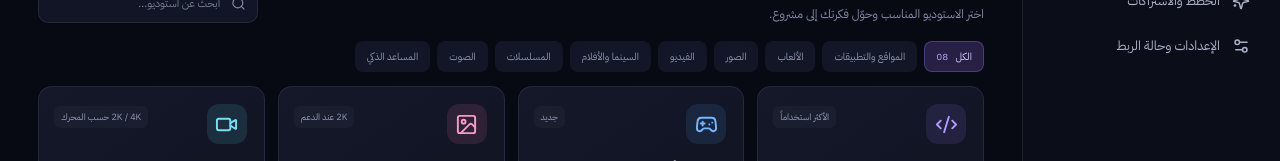
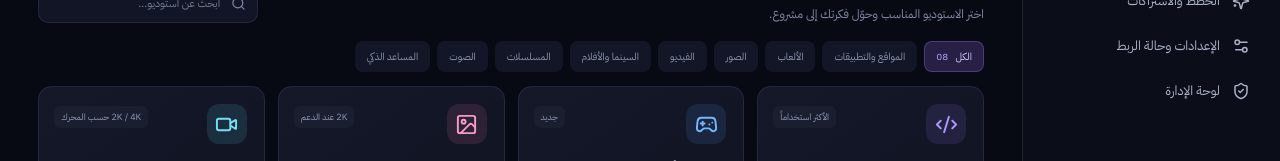
Before and after one commit to samaradelomran-spec/NEXORA-AI, a Next.js app: page / in a window 1280 px wide. Shown: the part 790-951 px from the top of the page. Built offline with nearby package versions, Linux system fonts and the light colour scheme; no server answers.

Commit message:
Add admin dashboard navigation

```diff
--- a/app/page.tsx
+++ b/app/page.tsx
@@ -7,7 +7,7 @@ import Link from "next/link";
 import {
   ArrowLeft, AudioLines, Bell, Blocks, Bot, ChevronDown, Clapperboard,
   Code2, Film, Gamepad2, Image as ImageIcon, LayoutDashboard, Menu,
-  Plus, Search, Settings2, Sparkles, WandSparkles, Video, X
+  Plus, Search, Settings2, ShieldCheck, Sparkles, WandSparkles, Video, X
 } from "lucide-react";
 
 const studios = [
@@ -62,6 +62,7 @@ export default function Home() {
         <Link className="nav-item models-nav-link" href="/files"><Blocks size={18} /> التخزين السحابي</Link>
         <Link className="nav-item models-nav-link" href="/pricing"><Sparkles size={18} /> الخطط والاشتراكات</Link>
         <Link className="nav-item models-nav-link" href="/settings"><Settings2 size={18} /> الإعدادات وحالة الربط</Link>
+        <Link className="nav-item models-nav-link" href="/admin"><ShieldCheck size={18} /> لوحة الإدارة</Link>
         <div className="sidebar-bottom">
           <div className="plan-card"><div className="plan-top"><Sparkles size={16} /> <b>ابدأ رحلتك الإبداعية</b></div><p>ستظهر هنا تفاصيل خطتك واستخدامك بعد تفعيل الحسابات.</p><button onClick={() => setNotice("سيتم تفعيل الخطط والاشتراكات بعد إعداد نظام الحسابات والدفع.")}>استكشف الخطط <ArrowLeft size={15} /></button></div>
           <button className="nav-item"><Settings2 size={18} /> الإعدادات</button>
```
